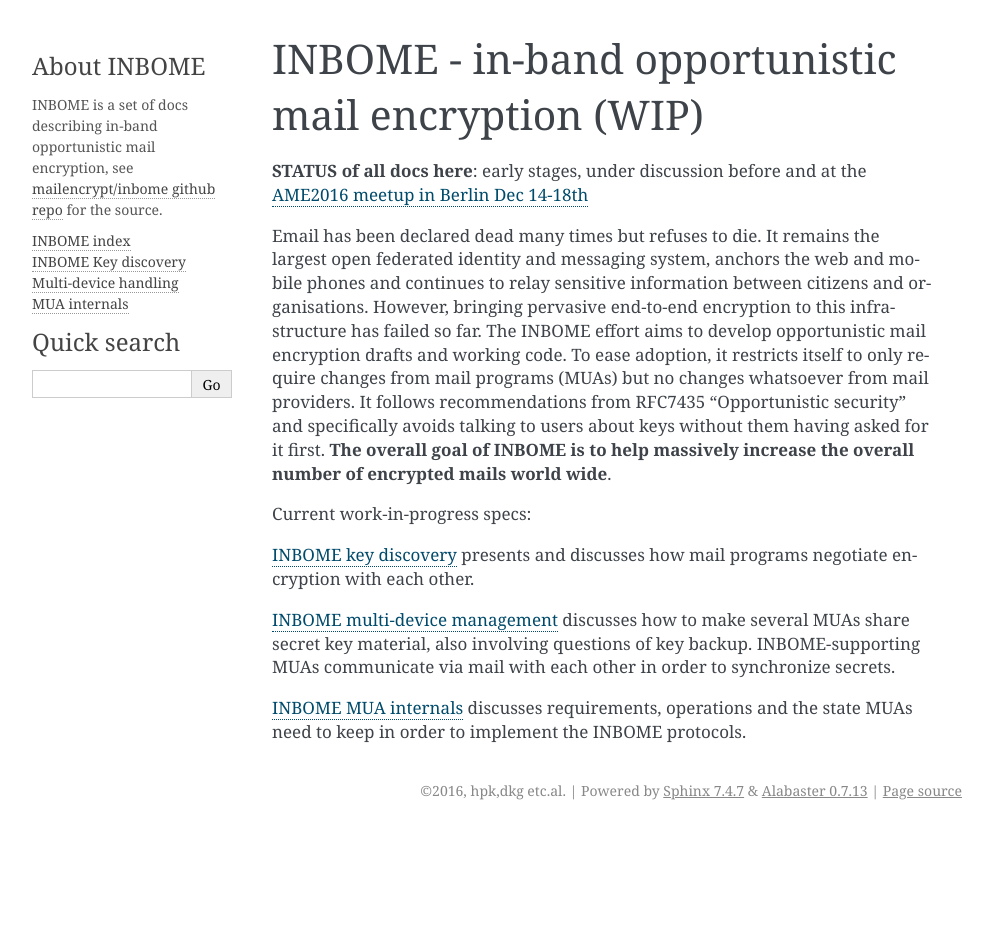
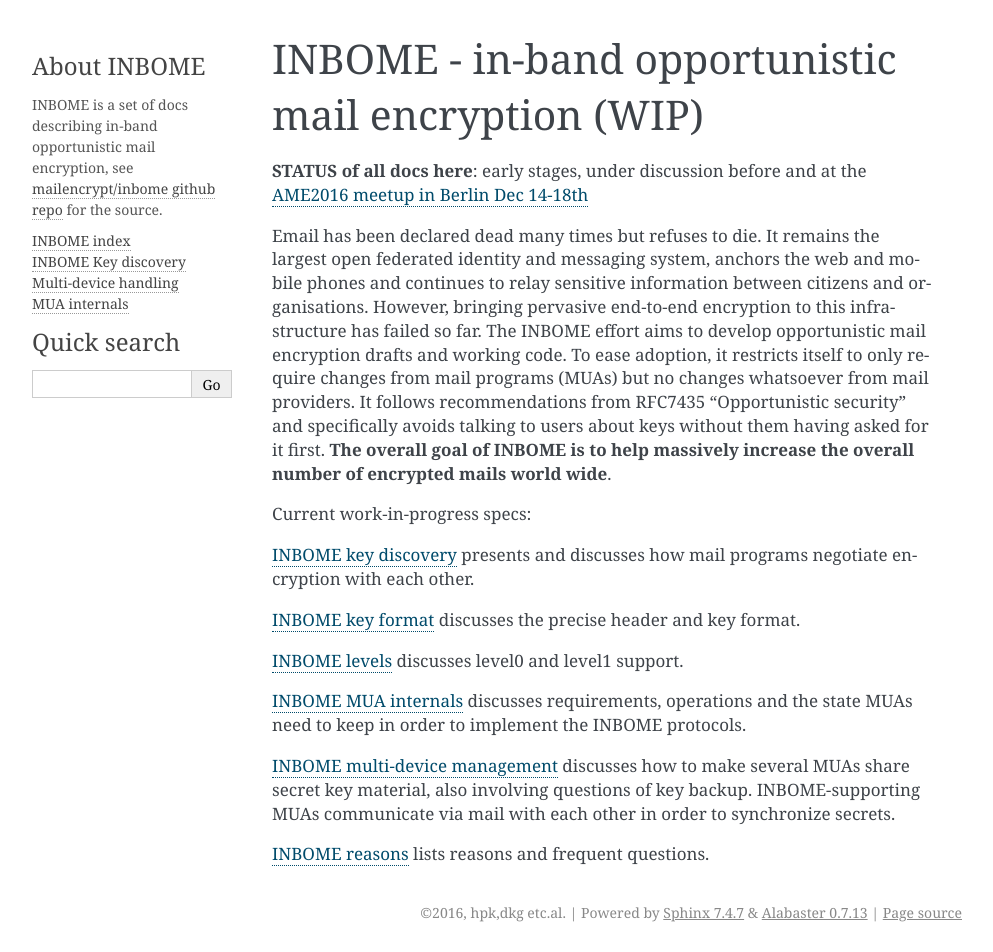
Before and after one commit to autocrypt/autocrypt, a Sphinx documentation site: the page built from doc/index.rst, in a window 1280 px wide. Shown: the whole page, without its empty margins (148-1141 px from the left). Built offline with Sphinx 7.4.7, drawn with Linux system fonts in a browser that asks for light colours; before the commit the page ends 900 px from its top, so only the background shows below that.

Commit message:
quickly add docs to index

```diff
--- a/doc/index.rst
+++ b/doc/index.rst
@@ -10,14 +10,22 @@
 
 :doc:`INBOME key discovery <mua-keydiscovery>` presents and discusses how mail programs negotiate encryption with each other.
 
-:doc:`INBOME multi-device management <multi-device>` discusses how to make several MUAs share secret key material, also involving questions of key backup. INBOME-supporting MUAs communicate via mail with each other in order to synchronize secrets.
+:doc:`INBOME key format <key-formats>` discusses the precise header and key format.
+
+:doc:`INBOME levels <levels>` discusses level0 and level1 support.
 
 :doc:`INBOME MUA internals <mua-internals>` discusses requirements, operations and the state MUAs need to keep in order to implement the INBOME protocols.
 
+:doc:`INBOME multi-device management <multi-device>` discusses how to make several MUAs share secret key material, also involving questions of key backup. INBOME-supporting MUAs communicate via mail with each other in order to synchronize secrets.
+
+:doc:`INBOME reasons <reasons>` lists reasons and frequent questions.
 
 .. toctree::
    :hidden:
 
+   reasons
+   levels
+   key-formats
    mua-keydiscovery
    multi-device
    mua-internals
```
